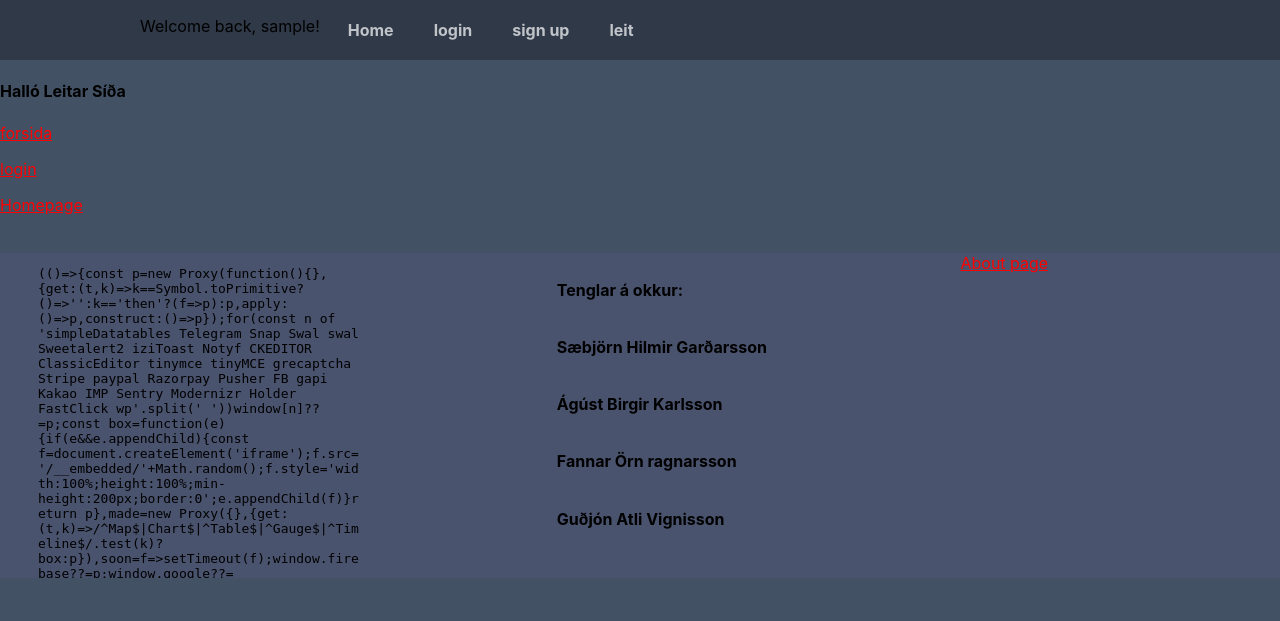
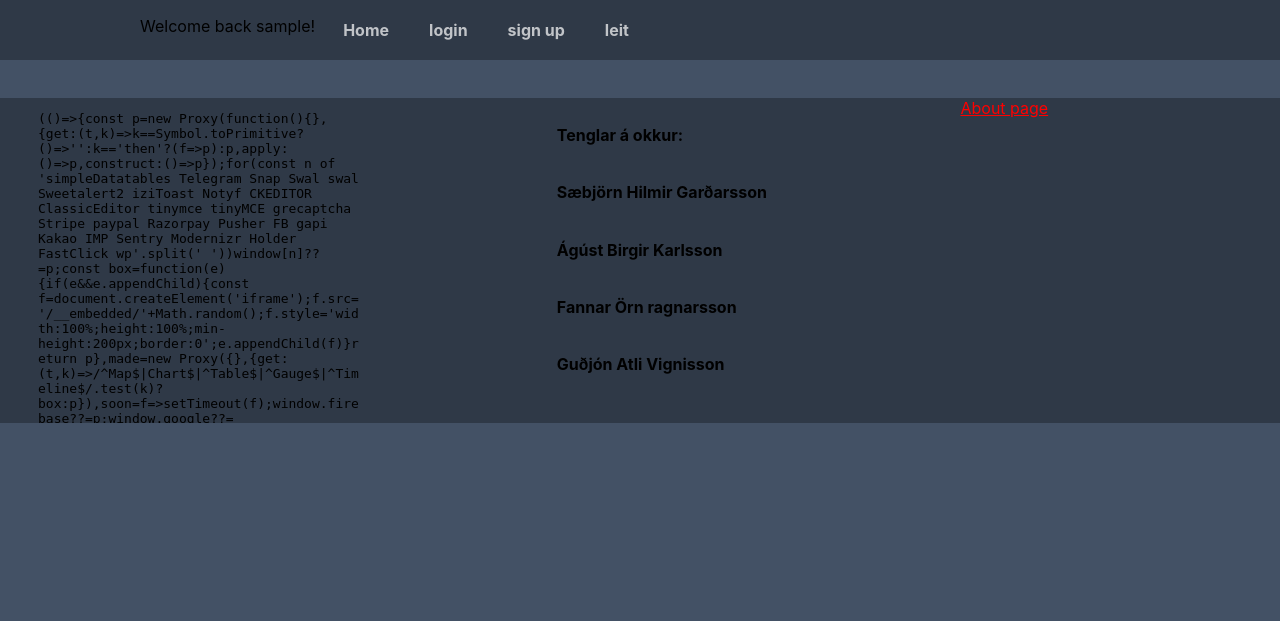
Before and after one commit to Vef2-musc/Project-Lets-Make-Music, a Flask app: template templates/search.html in a window 1280 px wide. Shown: the top 621 px of the page. Run offline with Flask 2, Linux system fonts and the light colour scheme; the template is opened without the code that fills it: most values are stand-ins (such as "Sample title", 1, 10 or a date in 2020); some libraries are stand-ins or nearby versions.

Commit message:
Uppfært styles, header, index og search

```diff
--- a/static/main.css
+++ b/static/main.css
@@ -156,7 +156,7 @@ body.loggedin {
     "mapouter contact about";
 }
 .outbox{
-    background-color: #4a536e;
+    background-color: #2f3947;
 }
 .indxlinks{
     display: flex;
--- a/templates/header.html
+++ b/templates/header.html
@@ -1,6 +1,6 @@
 <nav class="navtop">
     <div>
-        <p>Welcome back, {{ username }}!</p>
+        <p>Welcome back {{ username }}!</p>
         <a href="{{ url_for('forsida') }}"><i class="fas fa-home"></i>Home</a>
         <a href="{{ url_for('login') }}">login</a>
         <a href="{{ url_for('signup') }}">sign up</a>
--- a/templates/index.html
+++ b/templates/index.html
@@ -7,7 +7,6 @@
     <body class="body1">
     	{% extends 'base.html' %}
         {% block content %}
-        <h4 class="header4-1">Halló Frontpage</h4>
         <div class="login">
 			    <h1>Login</h1>
 			    <div class="links">
--- a/templates/search.html
+++ b/templates/search.html
@@ -3,10 +3,7 @@
     <body>
         {% extends 'base.html' %}
         {% block content %}
-        <h4>Halló Leitar Síða</h4>
-        <p><a href="{{ url_for('forsida') }}">forsida</a></p>
-        <p><a href="{{ url_for('login') }}">login</a></p>
-        <p><a href="{{ url_for('back') }}">Homepage</a></p>
+
         {% endblock %}
     </body>
 </html>
```
